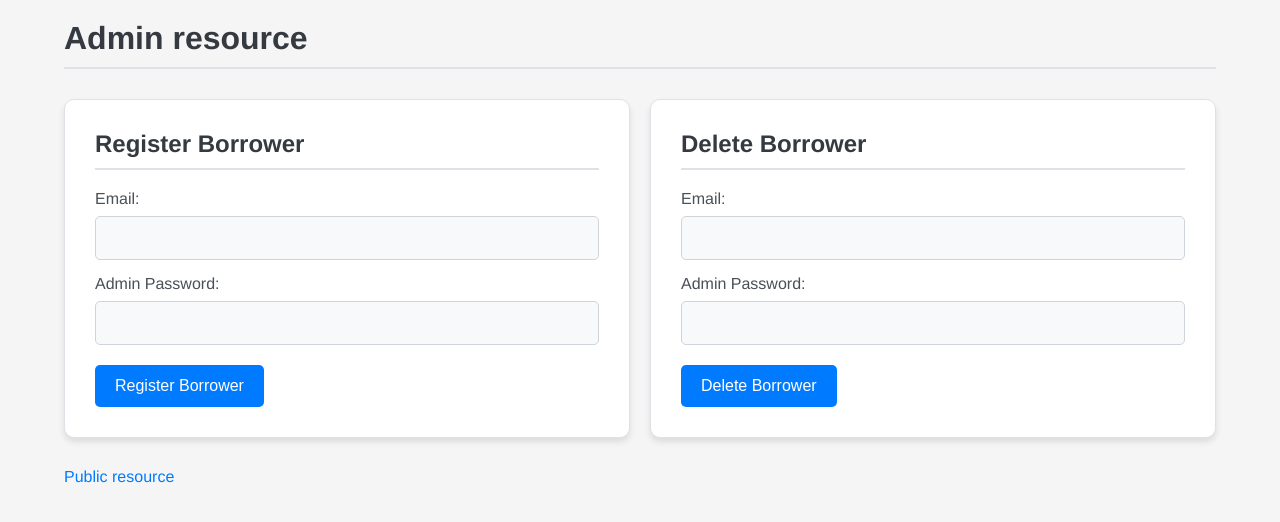
After one commit to vladislavkn/library_management_task, a Flask app: page /admin in a window 1280 px wide. The commit adds this page. Shown: the top 522 px of the page. Run offline with Flask 3, Linux system fonts and the light colour scheme; some libraries are stand-ins or nearby versions.

Commit message:
feat: add admin functionality for borrower registration and deletion, update UI and logging

```diff
--- a/app.py
+++ b/app.py
@@ -1,7 +1,7 @@
 from flask import Flask, render_template, jsonify, request
 import requests
 import logging
-from db import get_connection, close_connection, check_password, borrow_book
+from db import close_connection, check_password, borrow_book, create_borrower, delete_borrower, check_admin_password
 from flask_cors import CORS
 from config import config
 from db import list_available_books
@@ -179,6 +179,7 @@ def borrow_book_endpoint():
 
     except ValueError as e:
         # Handle specific errors like maximum borrow limit reached
+        logging.error(f"ValueError during book borrowing: {e}")
         return jsonify({'error': str(e)}), 400
     except Exception as e:
         logging.error(f"Error during book borrowing: {e}")
@@ -186,5 +187,70 @@ def borrow_book_endpoint():
         return jsonify({'error': 'Failed to borrow book'}), 500
 
 
+@app.route('/admin')
+def admin_page():
+    return render_template('admin.html')
+
+
+@app.route('/api/admin/register-borrower', methods=['POST'])
+def register_borrower_endpoint():
+    data = request.json
+    if not data:
+        return jsonify({'error': 'No data provided'}), 400
+
+    email = data.get('email')
+    admin_password = data.get('admin_password')
+
+    if not email or not admin_password:
+        return jsonify({'error': 'Missing required fields (email or admin_password)'}), 400
+
+    try:
+        # First, check if the admin password is correct
+        if not check_admin_password(admin_password):
+            return jsonify({'error': 'Invalid admin password'}), 401
+
+        # If admin password is correct, create the borrower
+        result = create_borrower(email)
+        return jsonify(result), 200
+
+    except ValueError as e:
+        # Handle specific errors
+        return jsonify({'error': str(e)}), 400
+    except Exception as e:
+        logging.error(f"Error during borrower registration: {e}")
+        logging.exception("Exception details:")
+        return jsonify({'error': 'Failed to register borrower'}), 500
+
+
+@app.route('/api/admin/delete-borrower', methods=['POST'])
+def delete_borrower_endpoint():
+    data = request.json
+    if not data:
+        return jsonify({'error': 'No data provided'}), 400
+
+    email = data.get('email')
+    admin_password = data.get('admin_password')
+
+    if not email or not admin_password:
+        return jsonify({'error': 'Missing required fields (email or admin_password)'}), 400
+
+    try:
+        # First, check if the admin password is correct
+        if not check_admin_password(admin_password):
+            return jsonify({'error': 'Invalid admin password'}), 401
+
+        # If admin password is correct, delete the borrower
+        delete_borrower(email)
+        return jsonify({'message': f'Borrower with email {email} deleted successfully'}), 200
+
+    except ValueError as e:
+        # Handle specific errors like borrower not found
+        return jsonify({'error': str(e)}), 400
+    except Exception as e:
+        logging.error(f"Error during borrower deletion: {e}")
+        logging.exception("Exception details:")
+        return jsonify({'error': 'Failed to delete borrower'}), 500
+
+
 if __name__ == '__main__':
     app.run(debug=True)
--- a/db.py
+++ b/db.py
@@ -33,6 +33,7 @@ def list_available_books(search="", limit=10, offset=0):
     with conn.cursor() as cursor:
         cursor.execute("""
             SELECT
+                b.book_id,
                 b.title,
                 b.author,
                 b.place,
@@ -106,6 +107,28 @@ def create_borrower(email):
         cursor.execute("""
             INSERT INTO Borrower (email, password_hash)
             VALUES (%s, %s);
-        """, (email, password_hash))
+        """, (email, password_hash.decode('utf-8')))
         conn.commit()
     return {'email': email, 'password': password}
+
+
+def delete_borrower(email):
+    conn = get_connection()
+    try:
+        with conn.cursor() as cursor:
+            cursor.execute("""
+                DELETE FROM Borrower
+                WHERE email = %s;
+            """, (email,))
+            if cursor.rowcount == 0:
+                raise ValueError(f"Borrower with email {email} not found.")
+            conn.commit()
+        return True
+    except psycopg2.Error as e:
+        conn.rollback()
+        raise e
+
+
+def check_admin_password(password):
+    admin_password = config.get('ADMIN', 'PASSWORD')
+    return password == admin_password
--- a/static/css/style.css
+++ b/static/css/style.css
@@ -3,7 +3,7 @@
    ========================================================================== */
 
 body {
-    font-family: 'Helvetica Neue', Helvetica, Arial, sans-serif;
+  font-family: "Helvetica Neue", Helvetica, Arial, sans-serif;
   color: #333;
   margin: 0;
   padding: 0;
@@ -11,7 +11,7 @@
 }
 
 a {
-    color: #007BFF;
+  color: #007bff;
   text-decoration: none;
   transition: color 0.2s;
 }
@@ -32,7 +32,8 @@ a:hover {
    Typography
    ========================================================================== */
 
-h1, h2 {
+h1,
+h2 {
   color: #343a40;
   margin-top: 0;
 }
@@ -63,7 +64,8 @@ table {
   overflow: hidden;
 }
 
-th, td {
+th,
+td {
   padding: 15px;
   text-align: left;
 }
@@ -86,11 +88,13 @@ td {
   border-bottom: 1px solid #dee2e6;
 }
 
-th:first-child, td:first-child {
+th:first-child,
+td:first-child {
   padding-left: 20px;
 }
 
-th:last-child, td:last-child {
+th:last-child,
+td:last-child {
   padding-right: 20px;
 }
 
@@ -145,7 +149,9 @@ label {
 
 select,
 input[type="text"],
-input[type="date"] {
+input[type="date"],
+input[type="email"],
+input[type="password"] {
   width: 100%;
   padding: 12px 15px;
   margin-top: 8px;
@@ -160,7 +166,9 @@ input[type="date"] {
 
 select:focus,
 input[type="text"]:focus,
-input[type="date"]:focus {
+input[type="date"]:focus,
+input[type="email"]:focus,
+input[type="password"]:focus {
   border-color: #80bdff;
   background-color: #fff;
   outline: none;
@@ -168,7 +176,9 @@ input[type="date"]:focus {
 
 select:hover,
 input[type="text"]:hover,
-input[type="date"]:hover {
+input[type="date"]:hover,
+input[type="email"]:hover,
+input[type="password"]:hover {
   background-color: #e9ecef;
 }
 
@@ -177,7 +187,7 @@ button {
   padding: 12px 20px;
   margin-top: 20px;
   cursor: pointer;
-    background-color: #007BFF;
+  background-color: #007bff;
   color: #fff;
   border: none;
   border-radius: 5px;
@@ -261,7 +271,7 @@ body.viewer {
   display: inline-block;
   margin-top: 30px;
   font-size: 16px;
-    color: #007BFF;
+  color: #007bff;
   text-decoration: none;
 }
 
@@ -327,7 +337,7 @@ body.viewer {
 }
 
 #description a {
-    color: #007BFF;
+  color: #007bff;
   text-decoration: none;
   transition: color 0.2s;
 }
@@ -483,6 +493,10 @@ body.viewer {
 }
 
 @keyframes spin {
-    0% { transform: rotate(0deg); }
-    100% { transform: rotate(360deg); }
+  0% {
+    transform: rotate(0deg);
   }
+  100% {
+    transform: rotate(360deg);
+  }
+}
--- /dev/null
+++ b/static/js/admin.js
@@ -0,0 +1,90 @@
+document.addEventListener("DOMContentLoaded", function () {
+  const registerBorrowerForm = document.getElementById("registerBorrowerForm");
+  const registerBorrowerResult = document.getElementById(
+    "registerBorrowerResult"
+  );
+
+  if (registerBorrowerForm) {
+    registerBorrowerForm.addEventListener("submit", async function (e) {
+      e.preventDefault();
+
+      const email = document.getElementById("registerBorrowerEmail").value;
+      const adminPassword = document.getElementById(
+        "adminPasswordRegister"
+      ).value;
+
+      try {
+        const response = await fetch("/api/admin/register-borrower", {
+          method: "POST",
+          headers: {
+            "Content-Type": "application/json",
+          },
+          body: JSON.stringify({
+            email: email,
+            admin_password: adminPassword,
+          }),
+        });
+
+        const data = await response.json();
+
+        if (response.ok) {
+          registerBorrowerResult.innerHTML = `
+                        <div class="success-message">
+                            <p>Borrower registered successfully!</p>
+                            <p><strong>Email:</strong> ${data.email}</p>
+                            <p><strong>Generated Password:</strong> <output>${data.password}</output></p>
+                            <p>Please save this password as it won't be shown again.</p>
+                        </div>
+                    `;
+          registerBorrowerForm.reset();
+        } else {
+          registerBorrowerResult.innerHTML = `<div class="error-message">${data.error}</div>`;
+        }
+      } catch (error) {
+        registerBorrowerResult.innerHTML = `<div class="error-message">An error occurred: ${error.message}</div>`;
+      }
+    });
+  }
+
+  const deleteBorrowerForm = document.getElementById("deleteBorrowerForm");
+  const deleteBorrowerResult = document.getElementById("deleteBorrowerResult");
+
+  if (deleteBorrowerForm) {
+    deleteBorrowerForm.addEventListener("submit", async function (e) {
+      e.preventDefault();
+
+      const email = document.getElementById("deleteBorrowerEmail").value;
+      const adminPassword = document.getElementById(
+        "adminPasswordDelete"
+      ).value;
+
+      try {
+        const response = await fetch("/api/admin/delete-borrower", {
+          method: "POST",
+          headers: {
+            "Content-Type": "application/json",
+          },
+          body: JSON.stringify({
+            email: email,
+            admin_password: adminPassword,
+          }),
+        });
+
+        const data = await response.json();
+
+        if (response.ok) {
+          deleteBorrowerResult.innerHTML = `
+                        <div class="success-message">
+                            <p>Borrower with email ${email} deleted successfully!</p>
+                        </div>
+                    `;
+          deleteBorrowerForm.reset();
+        } else {
+          deleteBorrowerResult.innerHTML = `<div class="error-message">${data.error}</div>`;
+        }
+      } catch (error) {
+        deleteBorrowerResult.innerHTML = `<div class="error-message">An error occurred: ${error.message}</div>`;
+      }
+    });
+  }
+});
--- /dev/null
+++ b/templates/admin.html
@@ -0,0 +1,50 @@
+<!DOCTYPE html>
+<html lang="en">
+  <head>
+    <meta charset="UTF-8" />
+    <title>Library Catalog</title>
+    <!-- Link to External CSS -->
+    <link rel="stylesheet" href="/static/css/style.css" />
+  </head>
+
+  <body>
+    <div class="container">
+      <h1>Admin resource</h1>
+      <div class="forms-container">
+        <!-- Register Borrower Form -->
+        <div class="form-container">
+          <h2>Register Borrower</h2>
+          <form id="registerBorrowerForm">
+            <label for="registerBorrowerEmail">Email:</label>
+            <input type="email" id="registerBorrowerEmail" required />
+
+            <label for="adminPasswordRegister">Admin Password:</label>
+            <input type="password" id="adminPasswordRegister" required />
+
+            <button type="submit">Register Borrower</button>
+          </form>
+          <div id="registerBorrowerResult" class="form-result"></div>
+        </div>
+
+        <!-- Delete Borrower Form -->
+        <div class="form-container">
+          <h2>Delete Borrower</h2>
+          <form id="deleteBorrowerForm">
+            <label for="deleteBorrowerEmail">Email:</label>
+            <input type="email" id="deleteBorrowerEmail" required />
+
+            <label for="adminPasswordDelete">Admin Password:</label>
+            <input type="password" id="adminPasswordDelete" required />
+
+            <button type="submit">Delete Borrower</button>
+          </form>
+          <div id="deleteBorrowerResult" class="form-result"></div>
+        </div>
+      </div>
+      <a href="/">Public resource</a>
+    </div>
+
+    <!-- Link to External JS -->
+    <script src="/static/js/admin.js"></script>
+  </body>
+</html>
--- a/templates/index.html
+++ b/templates/index.html
@@ -58,9 +58,6 @@
             <label for="borrowerPassword">Password:</label>
             <input type="password" id="borrowerPassword" required />
 
-            <label for="borrowDate">Borrow Date:</label>
-            <input type="date" id="borrowDate" required />
-
             <button type="submit">Borrow Book</button>
           </form>
         </div>
@@ -87,6 +84,7 @@
       <div class="form-container">
         <button id="clearDataBtn">Clear All Borrowing Data</button>
       </div>
+      <a href="/admin">Admin resource</a>
     </div>
 
     <!-- Link to External JS -->
```
Lines whose indentation alone changed are shown as unchanged.
